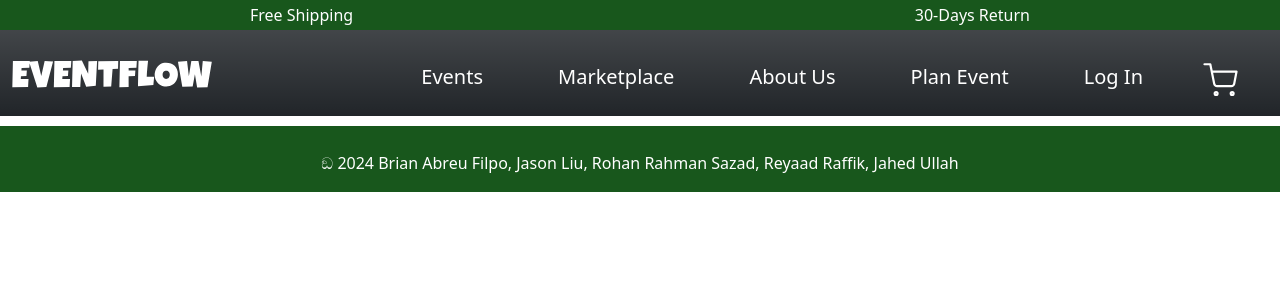
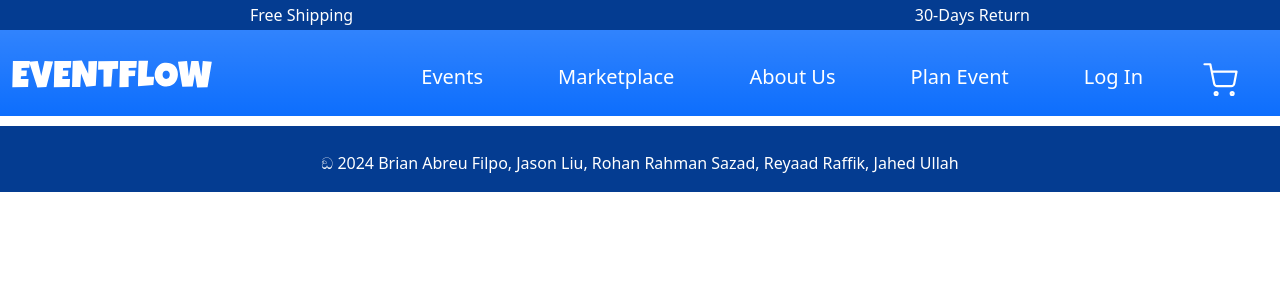
Before and after one commit to hellorahat/event-planning-website, a React (Vite) app: page /event-planning-website/product/1 in a window 1280 px wide. Shown: the top 300 px of the page. Built offline with nearby package versions, Linux system fonts and the light colour scheme.

Commit message:
updated navbar

```diff
--- a/src/components/NavBar.jsx
+++ b/src/components/NavBar.jsx
@@ -28,7 +28,7 @@ function DesktopLayout() {
     )
   }
   return (
-    <nav className="navbar navbar-expand-lg navbar-light bg-dark bg-gradient fixed-top"
+    <nav className="navbar navbar-expand-lg navbar-light bg-primary bg-gradient fixed-top"
          style={{marginTop:"30px"}}
     >
       <div className="container-fluid">
--- a/src/pages/Sidebar.jsx
+++ b/src/pages/Sidebar.jsx
@@ -1,5 +1,5 @@
 import { useState } from "react";
-import "../styles/SideBar.css";
+// import "../styles/SideBar.css";
 
 function FilterSidebar({ onFilterChange, filterOptions }) {
   const [openSection, setOpenSection] = useState(null);
--- a/src/styles/Banner.css
+++ b/src/styles/Banner.css
@@ -1,5 +1,5 @@
 .full-width-rectangle {
-    background-color: #18571C;
+    background-color: #043c91;
     height: 30px;
     width: 100%;
     display: flex;
--- a/src/styles/Footer.css
+++ b/src/styles/Footer.css
@@ -1,5 +1,5 @@
 footer {
-    background-color: #18571C;
+    background-color: #043c91;
     color: white;
     padding: 1px;
     margin-top: 10px;
--- a/src/styles/NavBar.css
+++ b/src/styles/NavBar.css
@@ -4,7 +4,7 @@
 }
 
 #main-nav-button:hover {
-    color: rgb(0, 255, 55);
+    color: rgb(0, 247, 255);
     cursor: pointer;
 }
 
@@ -14,5 +14,5 @@
 }
 
 .cartIcon:hover {
-    filter: brightness(0) saturate(100%) invert(68%) sepia(68%) saturate(3778%) hue-rotate(87deg) brightness(99%) contrast(110%);
+    filter: brightness(0) saturate(100%) invert(82%) sepia(31%) saturate(5524%) hue-rotate(134deg) brightness(105%) contrast(107%);
 }
```
